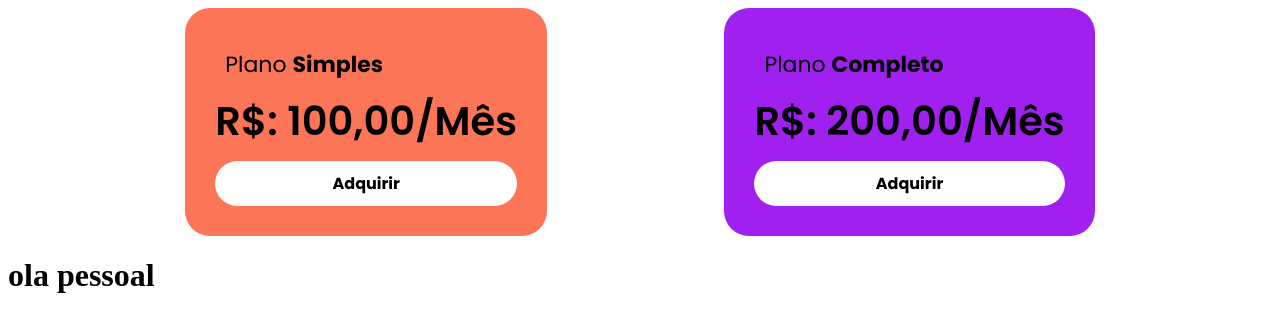
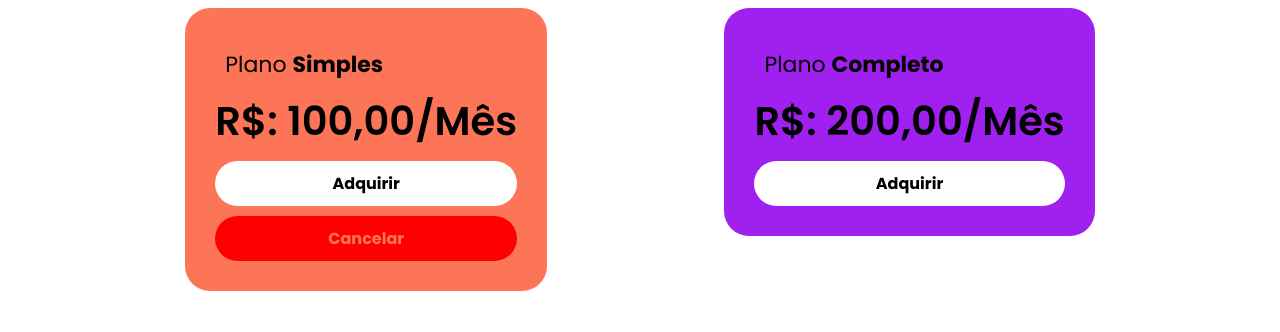
Before and after one commit to arthurvaz18/Angular-Components-e-Estiliza-es, an Angular app: page / in a window 1280 px wide. Shown: the top 332 px of the page. Built offline with nearby package versions, Linux system fonts and the light colour scheme.

Commit message:
Estilos CSS dentro de Componente

```diff
--- a/src/app/app.component.html
+++ b/src/app/app.component.html
@@ -3,6 +3,3 @@
 
     <app-card-roxo></app-card-roxo>
 </div>
-<div>
-    <h1>ola pessoal</h1>
-</div>
--- a/src/app/card-button-cancel/card-button-cancel.component.html
+++ b/src/app/card-button-cancel/card-button-cancel.component.html
@@ -1 +1 @@
-<p>card-button-cancel works!</p>
+<div class="card-cancel-button">Cancelar</div>
--- a/src/app/card-button-cancel/card-button-cancel.component.scss
+++ b/src/app/card-button-cancel/card-button-cancel.component.scss
@@ -0,0 +1,3 @@
+.card-cancel-button{
+    color:#fd7557 ;
+}
--- a/src/app/card-button-cancel/card-button-cancel.component.ts
+++ b/src/app/card-button-cancel/card-button-cancel.component.ts
@@ -3,7 +3,25 @@ import { Component, OnInit } from '@angular/core';
 @Component({
   selector: 'app-card-button-cancel',
   templateUrl: './card-button-cancel.component.html',
-  styleUrls: ['./card-button-cancel.component.scss']
+  styleUrls: ['./card-button-cancel.component.scss'],
+  styles: [
+    `
+    .card-cancel-button {
+      font-size: 16px;
+      text-align: center;
+      margin-top: 10px;
+      border-radius: 25px;
+      background-color: red;
+      cursor: pointer;
+      font-weight: bold;
+      padding: 10px;
+    }
+      .card-cancel-button{
+        color:#fd7557 ;
+    }
+    `
+  ],
+
 })
 export class CardButtonCancelComponent implements OnInit {
 
--- a/src/app/card/card.component.html
+++ b/src/app/card/card.component.html
@@ -2,4 +2,6 @@
     <div class="card__plan card__item">Plano <b>{{ plano.infos.tipo }}</b></div>
     <div class="card__price cart__item">R$: {{ plano.infos.preco }},00/Mês</div>
     <app-card-button></app-card-button>
+    <app-card-button-cancel></app-card-button-cancel>
+
 </div>
```
Also changed, not shown: 1 other file (tests, documents, lock files or other folders).
